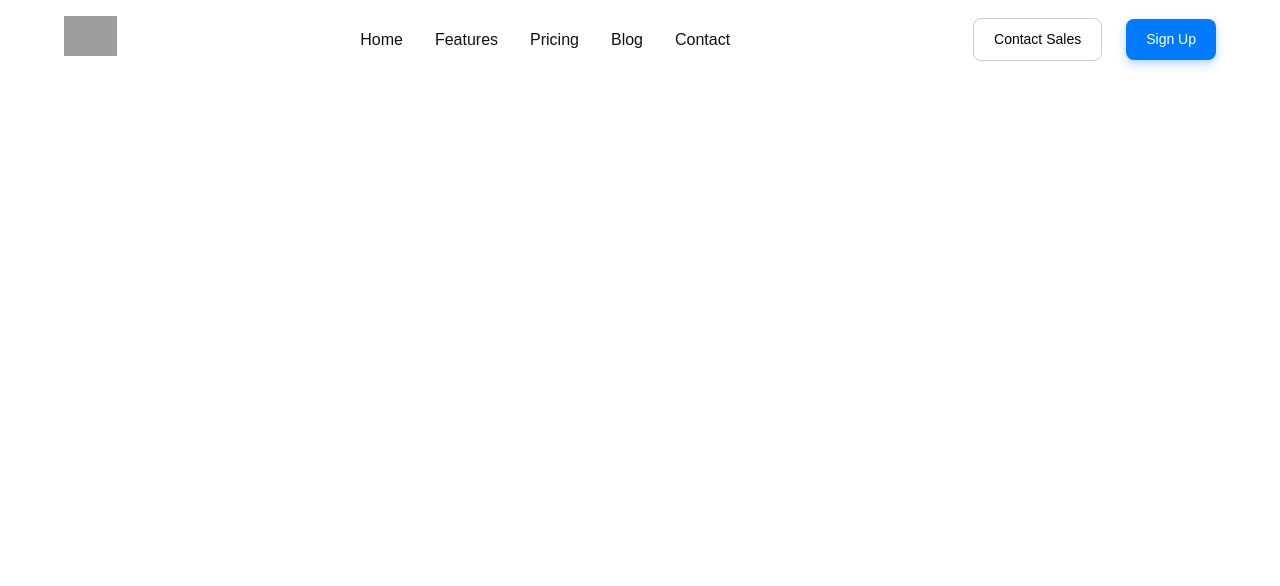
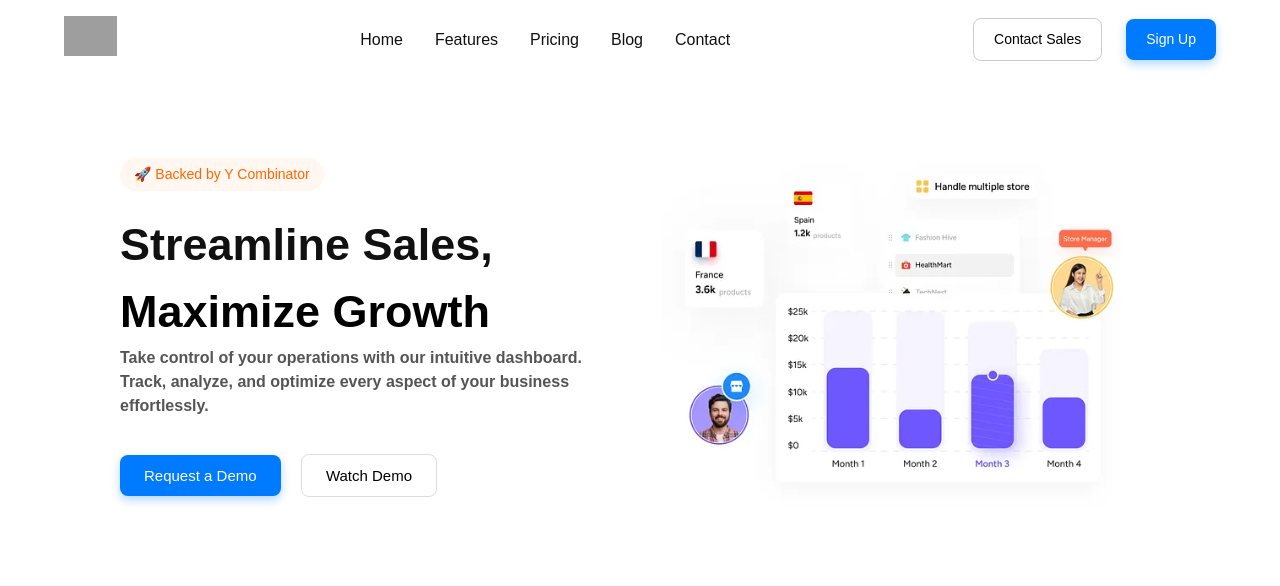
Before and after one commit to nelsonmunyua/frontend-e-commerce, a plain HTML site: page index.html in a window 1280 px wide. Drawn offline with Linux system fonts and the light colour scheme; grey boxes are pictures that could not be loaded.

Commit message:
completed the hero section

```diff
--- a/index.html
+++ b/index.html
@@ -36,6 +36,25 @@
         </div>
 
      </header>
+     <section class="hero">
+        <!-- Left side -->
+         <div class="hero-content">
+            <div class="badge">🚀 Backed by Y Combinator</div>
+            <h1>Streamline Sales, <span>Maximize Growth</span></h1>
+            <p>Take control of your operations with our intuitive dashboard. Track, analyze, and optimize every aspect of your business effortlessly.</p>
+
+            <button class="btn1 btn-request">Request a Demo</button>
+            <button class="btn1 btn-demo">Watch Demo</button>
+         </div>
+
+         <!-- Right side-->
+          <div class="hero-image">
+            <img src="./images/heroimg.png" alt="Dashboard Preview">
+
+          </div>
+
+
+     </section>
 
 
 </body>
--- a/styles.css
+++ b/styles.css
@@ -8,7 +8,7 @@
 body{
     font-family: Arial, sans-serif;
     background: #ffffff;
-    color: #111;
+    color: #333;
     line-height: 1.5;
 }
 
@@ -105,3 +105,115 @@ body{
       display: flex;
       gap: 10px;
     }
+
+    .hero {
+        display: flex;
+        align-items: center;
+        justify-content: space-between;
+        padding: 60px 80px;
+        max-width: 1200px;
+        margin: auto;
+    }
+
+    /* Left content */
+    .hero-content {
+        flex: 1;
+        padding-right: 40px;
+    }
+
+    .badge {
+        display: inline-block;
+        background: #fff7f0;
+        color: #ff6600;
+        font-size: 14px;
+        font-weight: 500;
+        padding: 6px 14px;
+        border-radius: 20px;
+        margin-bottom: 20px;
+    }
+
+    .hero-content {
+        font-size: 30px;
+        font-weight: 700;
+        margin-bottom: 20px;
+        color: #111;
+    }
+
+    .hero-content h1 span {
+        color: #000;
+        font-weight: 800;
+    }
+
+    .hero-content p{
+        font-size: 16px;
+        margin-bottom: 30px;
+        color: #555;
+        max-width: 1200px;
+        max-width: 500px;
+    }
+
+    /* Buttons */
+    .btn1 {
+        font-size: 15px;
+        font-weight: 500;
+        padding: 12px 24px;
+        border-radius: 8px;
+        border: none;
+        cursor: pointer;
+        transition: all 0.3s ease;
+        margin-right: 12px;
+    }
+
+    .btn-request {
+        background: #007bff;
+        color: #fff;
+        box-shadow: 0 4px 10px rgba(0, 123, 255, 0.3);
+    }
+
+    .btn-request:hover {
+        background: #0056b3;
+    }
+
+    .btn-demo {
+        background: #fff;
+        border: 1px solid #ddd;
+        color: #000;
+    }
+
+    .btn-demo:hover {
+        border-color: #bbb;
+        box-shadow: 0 2px 6px rgba(0,0,0,0.08);
+    }
+
+    /* Rigth side image */
+    .hero-image {
+        flex: 1;
+        display: flex;
+        justify-content: center;
+    }
+
+    .hero-img {
+        max-width: 100%;
+        border-radius: 12px;
+        box-shadow: 0 8px 20px rgba(0,0,0,0.1);
+    }
+
+    span {
+        display: inline-block;
+    }
+
+    @media (max-width: 900px) {
+      .hero {
+        flex-direction: column;
+        text-align: center;
+        padding: 40px 20px;
+      }
+
+      .hero-content {
+        padding-right: 0;
+      }
+
+      .hero-image {
+        margin-top: 30px;
+      }
+    }
```
Also changed, not shown: images/heroimg.png (added).
